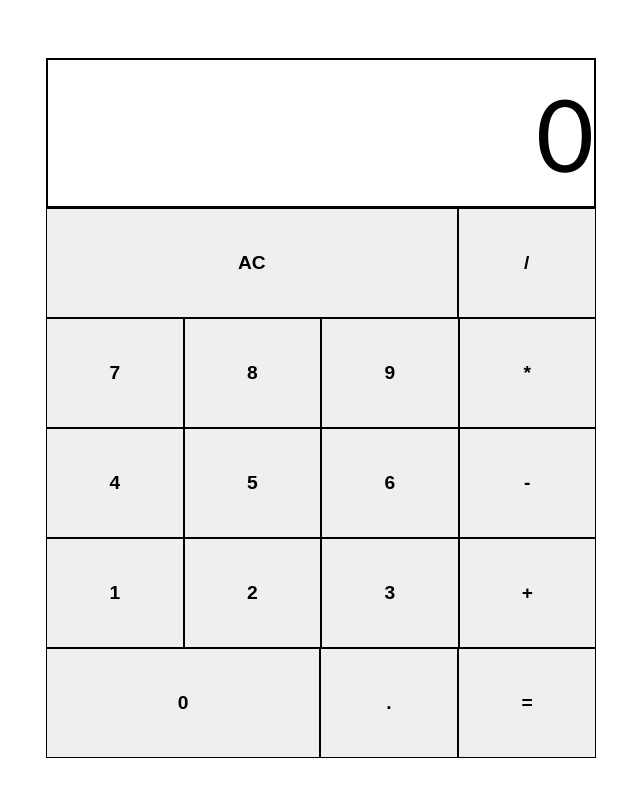
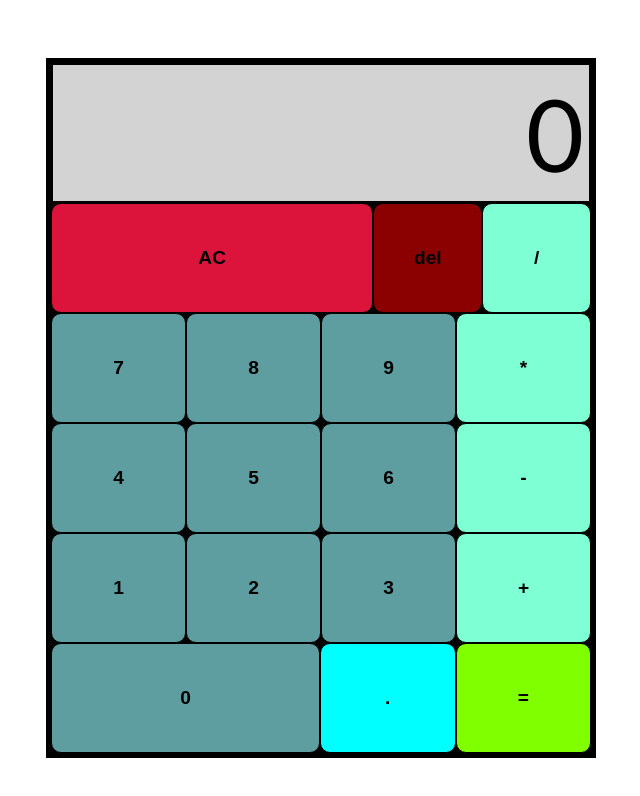
Before and after one commit to YourLocalCafe/odin-calculator, a plain HTML site: page index.html in a window 1280 px wide. Shown: the whole page, without its empty margins (319-959 px from the left). Drawn offline with Linux system fonts and the light colour scheme.

Commit message:
Add delete button and stylize

```diff
--- a/index.html
+++ b/index.html
@@ -11,6 +11,7 @@
         <div id="display">0</div>
         <div class="row">
             <button id="AC">AC</button>
+            <button id="delete">del</button>
             <button class="operator">/</button>
         </div>
         <div class="row">
--- a/script.js
+++ b/script.js
@@ -88,6 +88,15 @@ container.addEventListener('click', (event) => {
                     operation = null;
                     display.textContent = displayValue;
                 }
+                break;
+            case 'delete':
+                if(displayValue.length <= 1) {
+                    displayValue = "0";
+                    display.textContent = displayValue;
+                } else {
+                    displayValue = displayValue.substring(0, displayValue.length - 1);
+                    display.textContent = displayValue;
+                }
         }
     }
 });
--- a/style.css
+++ b/style.css
@@ -17,7 +17,7 @@ body {
 }
 
 #display {
-    height: 150px;
+    height: 140px;
     border: 2px solid black;
     font-weight: 500;
     font-size: 100px;
@@ -25,11 +25,15 @@ body {
     justify-content: flex-end;
     align-items: center;
     overflow: hidden;
+    background-color: lightgray;
+    padding: 5px;
 }
 
 .container {
     height: 700px;
     width: 550px;
+    border: 5px solid black;
+    background-color: black;
 }
 
 .container .row {
@@ -47,10 +51,32 @@ body {
     flex: 1;
     font-size: larger;
     padding: 0;
+    border-radius: 10px;
+}
+
+.operator {
+    background-color: aquamarine;
+}
+
+.number {
+    background-color: cadetblue;
 }
 
 #AC {
     flex: 3;
+    background-color: crimson;
+}
+
+#delete {
+    background-color: darkred;
+}
+
+#decimal {
+    background-color: aqua;
+}
+
+#equals {
+    background-color: chartreuse;
 }
 
 #zero {
```
